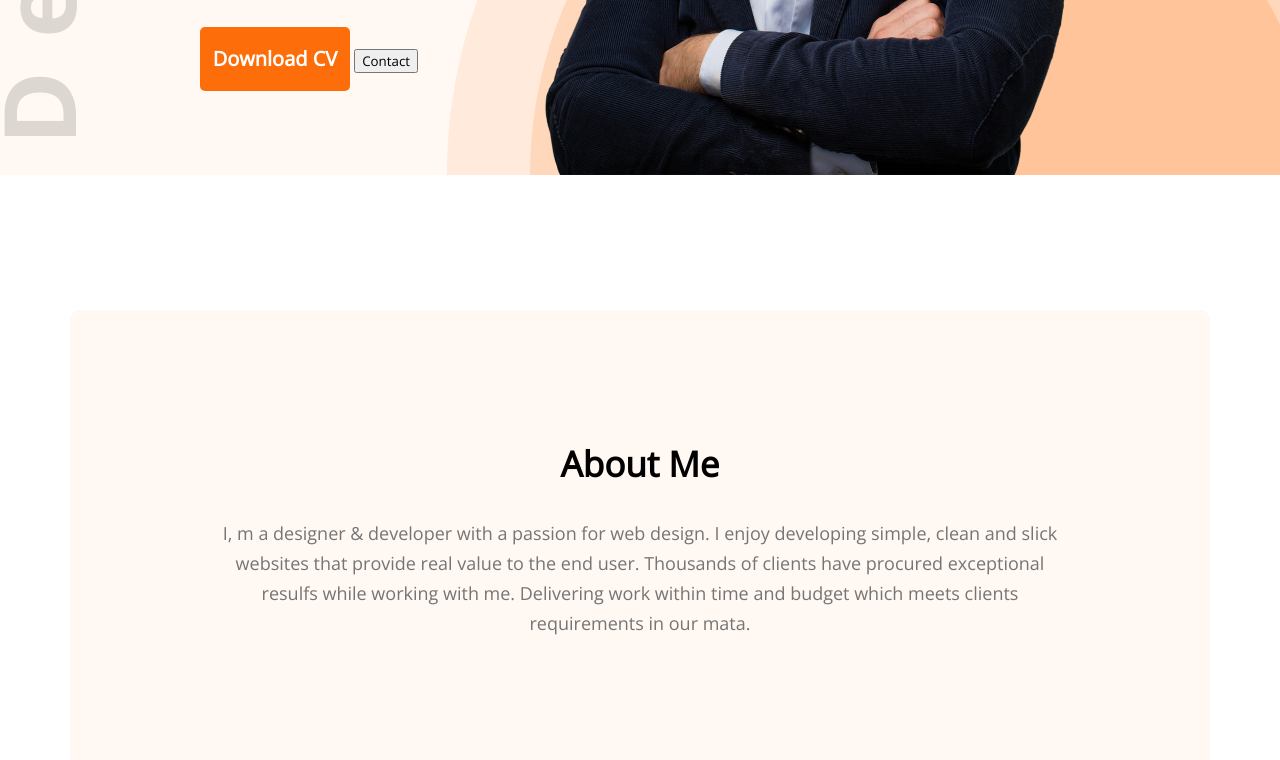
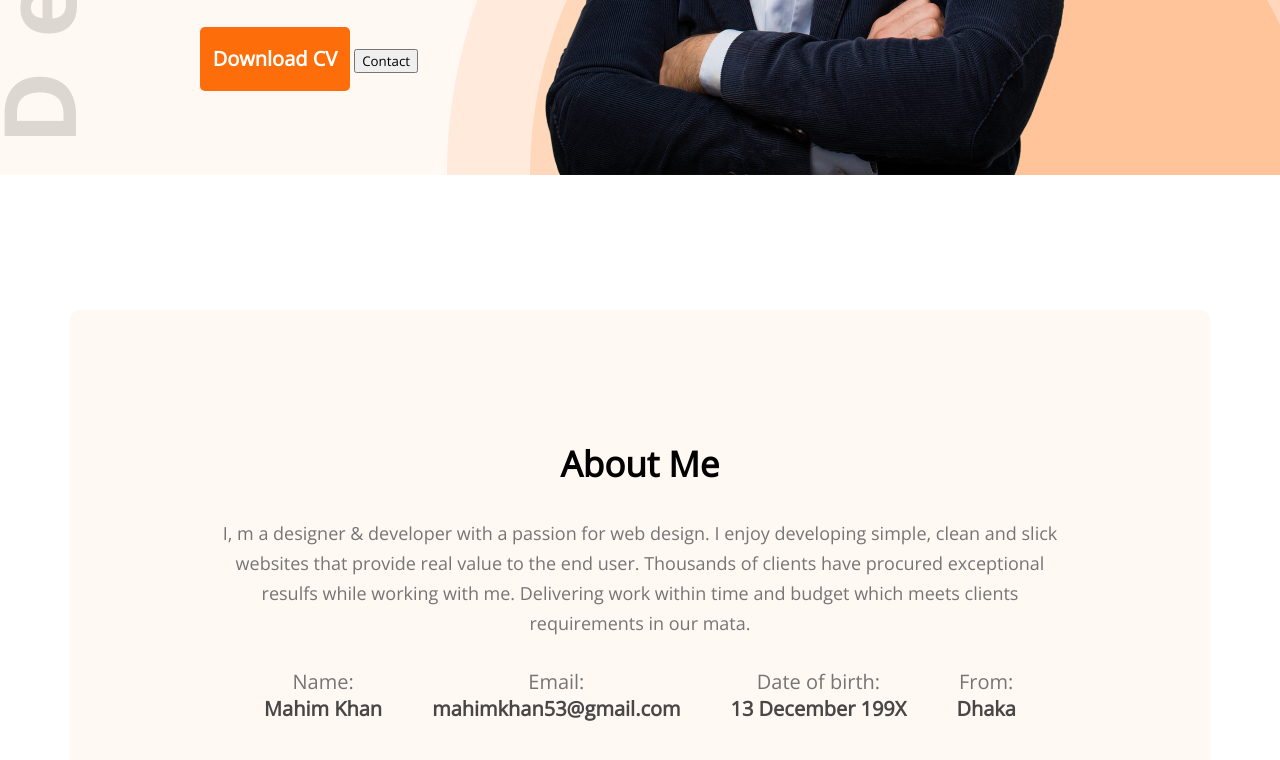
Before and after one commit to Mahmudul-Mahim/developer-portfolio, a plain HTML site: page index.html in a window 1280 px wide. Shown: the part 665-1425 px from the top of the page. Drawn offline with nearby package versions, Linux system fonts and the light colour scheme.

Commit message:
about section done

```diff
--- a/index.html
+++ b/index.html
@@ -33,6 +33,24 @@
         <section class="about">
             <h3 class="about-me-title">About Me</h3>
             <p class="about-me-description">I, m a designer & developer with a passion for web design. I enjoy developing simple, clean and slick websites that provide real value to the end user. Thousands of clients have procured exceptional resulfs while working with me. Delivering work within time and budget which meets clients requirements in our mata.</p>
+            <div class="about-info-container">
+                <div class="about-info">
+                    <p class="info-title">Name:</p>
+                    <p class="info-description">Mahim Khan</p>
+                </div>
+                <div class="about-info">
+                    <p class="info-title">Email:</p>
+                    <p class="info-description">mahimkhan53@gmail.com</p>
+                </div>
+                <div class="about-info">
+                    <p class="info-title">Date of birth:</p>
+                    <p class="info-description">13 December 199X</p>
+                </div>
+                <div class="about-info">
+                    <p class="info-title">From:</p>
+                    <p class="info-description">Dhaka</p>
+                </div>
+            </div>
         </section>
     </main>
     <footer></footer>
--- a/styles/portfolio.css
+++ b/styles/portfolio.css
@@ -33,7 +33,6 @@ nav {
   display: flex;
   justify-content: space-between;
   padding: 50px 200px;
-
 }
 /* banner styles */
 .banner {
@@ -88,5 +87,21 @@ main {
   font-size: 18px;
   line-height: 30px;
   color: #757575;
-
 }
+/* about info styles */
+.about-info-container {
+  display: flex;
+  justify-content: center;
+  gap: 50px;
+  margin-top: 30px;
+}
+.info-title {
+  font-weight: 400;
+  font-size: 20px;
+  color: #757575;
+}
+.info-description {
+  font-weight: 700;
+  font-size: 20px;
+  color: #474747;
+}
```
